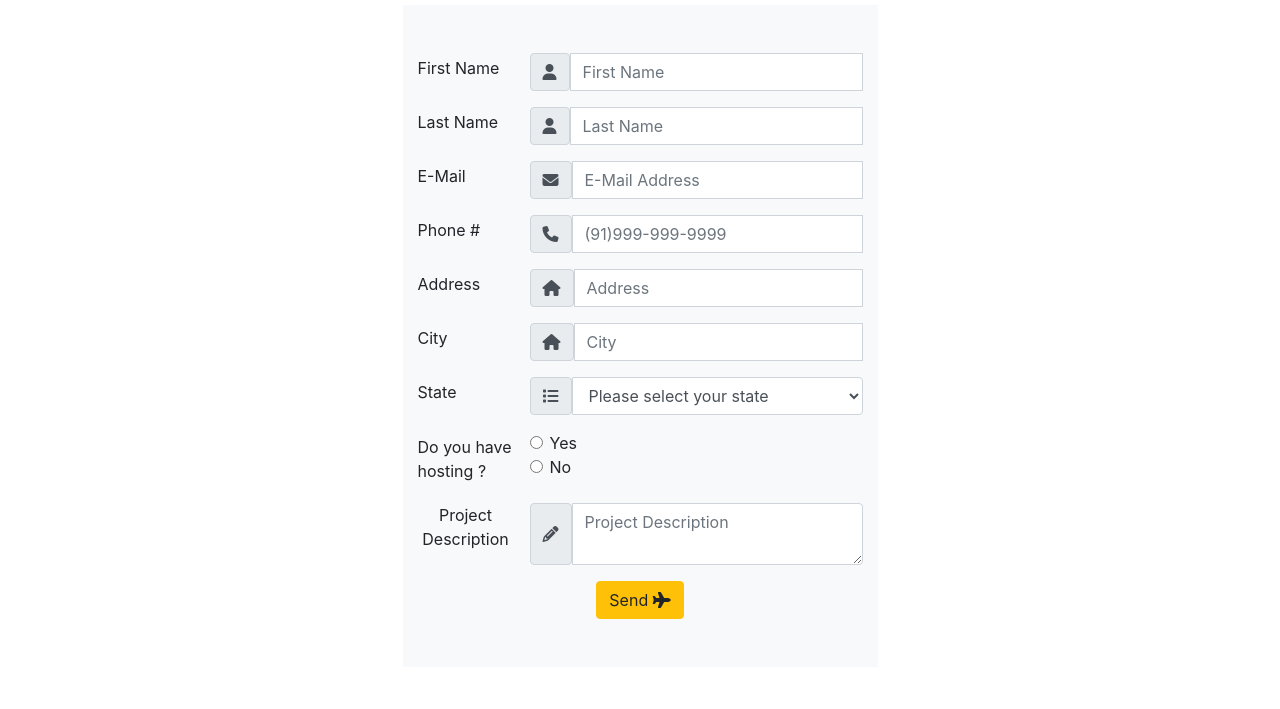
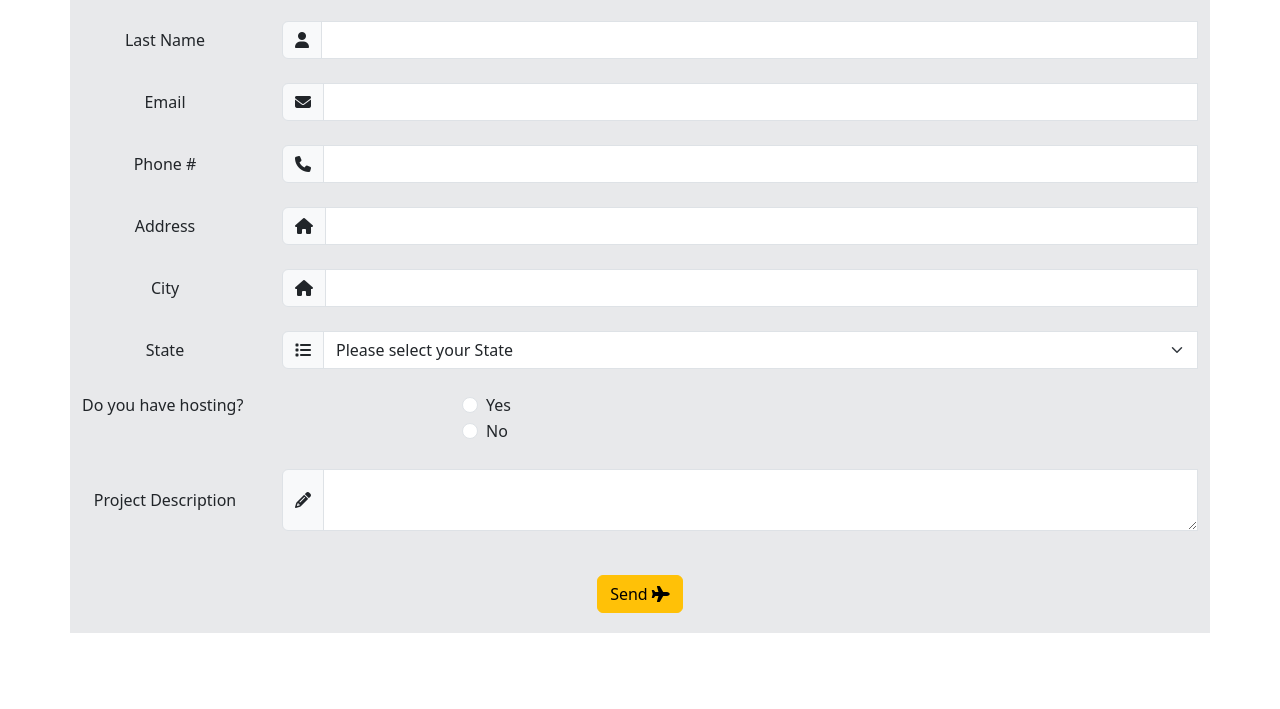
Before and after one commit to VarshithaVaddi/Mern-Bootstrap-and-javascript, a plain HTML site: page Bootstrap task-5.html in a window 1280 px wide. Shown: the part 91-800 px from the top of the page. Drawn offline with nearby package versions, Linux system fonts and the light colour scheme.

Commit message:
Add files via upload

```diff
--- a/Bootstrap task-5.html
+++ b/Bootstrap task-5.html
@@ -1,111 +1,194 @@
 <!DOCTYPE html>
 <html lang="en">
   <head>
-  <meta charset="UTF-8">
-  <meta http-equiv="X-UA-Compatible" content="IE=edge">
-  <meta name="viewport" content="width=device-width, initial-scale=1.0">
-  <link rel="stylesheet" href="https://cdn.jsdelivr.net/npm/bootstrap@4.3.1/dist/css/bootstrap.min.css"
-  integrity="sha384-ggOyR0iXCbMQv3Xipma34MD+dH/1fQ784/j6cY/iJTQUOhcWr7x9JvoRxT2MZw1T" crossorigin="anonymous">
-  <script src="https://kit.fontawesome.com/9f72516796.js" crossorigin="anonymous"></script>
-  <title>BS TASK 5</title>
+    <meta charset="UTF-8" />
+    <meta http-equiv="X-UA-Compatible" content="IE=edge" />
+    <meta name="viewport" content="width=device-width, initial-scale=1.0" />
+    <title>Bootstrap task-5(21BCE9346)</title>
+    <style>
+      .grid {
+        background-color: rgb(232, 233, 235);
+        padding: 20px;
 
+        max-width: 400px;
+        margin: 0 auto;
+      }
+
+      .input-group-text {
+        margin-left: 10px;
+      }
+
+      .frm {
+        margin-top: 30px;
+      }
+
+      .lbl {
+        display: flex;
+        justify-content: center;
+        align-items: center;
+      }
+
+      .abi {
+        width: 10px;
+      }
+
+      .btn {
+        margin-top: 20px;
+      }
+    </style>
+
+    <link
+      rel="stylesheet"
+      href="https://cdnjs.cloudflare.com/ajax/libs/font-awesome/6.4.0/css/all.min.css"
+      integrity="sha512-iecdLmaskl7CVkqkXNQ/ZH/XLlvWZOJyj7Yy7tcenmpD1ypASozpmT/E0iPtmFIB46ZmdtAc9eNBvH0H/ZpiBw=="
+      crossorigin="anonymous"
+      referrerpolicy="no-referrer"
+    />
+    <link
+      href="https://cdn.jsdelivr.net/npm/bootstrap@5.3.0-alpha3/dist/css/bootstrap.min.css"
+      rel="stylesheet"
+      integrity="sha384-KK94CHFLLe+nY2dmCWGMq91rCGa5gtU4mk92HdvYe+M/SXH301p5ILy+dN9+nJOZ"
+      crossorigin="anonymous"
+    />
   </head>
-
-<body class="bg-white">
-  <h1 style="text-align: center;">Form Validation</h1>
-  <script src="https://cdn.jsdelivr.net/npm/bootstrap@5.3.0/dist/js/bootstrap.bundle.min.js"></script>
-  <div class="container">
-    <div class="row mt-5">
-      <div class="col-lg-5 m-auto bg-light py-5">
-        <form action="#" class="needs-validation" novalidate>
-          <div class="input-group has-validation mb-3">
-            <label style="width: 7em; padding-right: 1em;" for="fn" class="d-flex align-items-center">First Name</label>
-            <span class="input-group-text">
-              <i class="fa fa-user"></i>
-            </span>
-            <input name="fn" type="text" class="form-control" placeholder="First Name" required />
+  <body>
+    <div class="grid container">
+      <form class="frm needs-validation" novalidate>
+        <div class="row mb-4">
+          <div class="col-2 lbl">First Name</div>
+          <div class="col-10">
+            <div class="input-group">
+              <div class="input-group-text">
+                <i class="fa fa-user" aria-hidden="true"></i>
+              </div>
+              <input type="text" class="form-control" required />
               <div class="invalid-feedback">Please supply your first name</div>
-
-          </div>
-
-          <div class="input-group has-validation mb-3">
-            <label style="width: 7em; padding-right: 1em;" for="ln" class="d-flex align-items-center">Last Name</label>
-            <span class="input-group-text">
-              <i class="fa fa-user"></i>
-            </span>
-            <input required name="ln" type="text" class="form-control" placeholder="Last Name" />
-            <div class="invalid-feedback">Please supply your last name</div>
-
-          </div>
-
-          <div class="input-group has-validation mb-3">
-            <label style="width: 7em; padding-right: 1em;" for="email" class="d-flex align-items-center">E-Mail</label>
-            <span class="input-group-text">
-              <i class="fa-solid fa-envelope"></i>
-            </span>
-            <input required name="email" type="email" class="form-control" placeholder="E-Mail Address" />
-            <div class="invalid-feedback">Please supply your email address</div>
-
-          </div>
-
-          <div class="input-group has-validation mb-3">
-            <label style="width: 7em; padding-right: 1em;" for="phone" class="d-flex align-items-center">Phone #</label>
-            <span class="input-group-text">
-              <i class="fa-solid fa-phone"></i>            </span>
-            <input required name="phone" type="tel" class="form-control" placeholder="(91)999-999-9999" />
-            <div class="invalid-feedback">Please supply your phone number</div>
-
-          </div>
-
-          <div class="input-group has-validation mb-3">
-            <label style="width: 7em; padding-right: 1em;" for="addr" class="d-flex align-items-center">Address</label>
-            <span class="input-group-text">
-              <i class="fa-solid fa-house"></i> </span>
-            <input required name="addr" type="text" class="form-control" placeholder="Address" />
-            <div class="invalid-feedback">Please supply your street address</div>
-
-          </div>
-
-          <div class="input-group has-validation mb-3">
-            <label style="width: 7em; padding-right: 1em;" for="city" class="d-flex align-items-center">City</label>
-            <span class="input-group-text">
-              <i class="fa-solid fa-house"></i> </span>
-            <input required name="city" type="text" class="form-control" placeholder="City" />
-            <div class="invalid-feedback">Please supply your city</div>
-
-          </div>
-
-          <div class="input-group has-validation mb-3">
-            <label style="width: 7em; padding-right: 1em;" for="state" class="d-flex align-items-center">State</label>
-            <span class="input-group-text">
-              <i class="fa-solid fa-list"></i> </span>
-              <select name="state" class="form-control">
-                <option value="" disabled selected>Please select your state</option>
-                <option value="state1">Goa</option>
-                <option value="state2">Kerala</option>
-                <option value="state3">Tamilnadu</option>
-                <option value="state4">Karnataka</option>
-                <option value="state5">Assam</option>
-              </select>
-          </div>
-          <div style="display: flex;">
-            <div style="width: 7em; padding-right: 1em; display: flex;" class="align-items-center">Do you have hosting ?</div>
-            <div class="pb-2">
-              <div class="form-check">
-                <input required class="form-check-input" name="host" value="yes" type="radio" id="host-yes">
-                <label class="form-check-label" for="host-yes">Yes</label>
-              </div>
-              <div class="form-check">
-                <input required class="form-check-input" name="host" value="no" type="radio" id="host-no">
-                <label class="form-check-label" for="host-no">No</label>
             </div>
           </div>
         </div>
-          <div class="input-group mb-3 mt-3">
-            <label style="width: 7em; padding-right: 1em;" for="proj" class="text-center">Project Description</label>
-            <span class="input-group-text">
-              <i class="fa-sharp fa-solid fa-pencil"></i></span>
-            <textarea name="proj" class="form-control" cols="30" rows="2" placeholder="Project Description"></textarea>
+        <div class="row mb-4">
+          <div class="col-2 lbl">Last Name</div>
+          <div class="col-10">
+            <div class="input-group">
+              <div class="input-group-text">
+                <i class="fa fa-user" aria-hidden="true"></i>
+              </div>
+              <input type="text" class="form-control" required />
+              <div class="invalid-feedback">Please supply your last name</div>
+            </div>
+          </div>
+        </div>
+        <div class="row mb-4">
+          <div class="col-2 lbl">Email</div>
+          <div class="col-10">
+            <div class="input-group">
+              <div class="input-group-text">
+                <i class="fa fa-envelope" aria-hidden="true"></i>
+              </div>
+              <input type="text" class="form-control" required />
+              <div class="invalid-feedback">
+                Please supply your email address
+              </div>
+            </div>
+          </div>
+        </div>
+        <div class="row mb-4">
+          <div class="col-2 lbl">Phone #</div>
+          <div class="col-10">
+            <div class="input-group">
+              <div class="input-group-text">
+                <i class="fa fa-phone" aria-hidden="true"></i>
+              </div>
+              <input type="text" class="form-control" required />
+              <div class="invalid-feedback">
+                Please supply your phone number
+              </div>
+            </div>
+          </div>
+        </div>
+        <div class="row mb-4">
+          <div class="col-2 lbl">Address</div>
+          <div class="col-10">
+            <div class="input-group">
+              <div class="input-group-text">
+                <i class="fa fa-home" aria-hidden="true"></i>
+              </div>
+              <input type="text" class="form-control" required />
+              <div class="invalid-feedback">Please supply your address</div>
+            </div>
+          </div>
+        </div>
+        <div class="row mb-4">
+          <div class="col-2 lbl">City</div>
+          <div class="col-10">
+            <div class="input-group">
+              <div class="input-group-text">
+                <i class="fa fa-home" aria-hidden="true"></i>
+              </div>
+              <input type="text" class="form-control" required />
+              <div class="invalid-feedback">Please supply your city</div>
+            </div>
+          </div>
+        </div>
+        <div class="row mb-4">
+          <div class="col-2 lbl">State</div>
+          <div class="col-10">
+            <div class="input-group">
+              <div class="input-group-text">
+                <i class="fa fa-list" aria-hidden="true"></i>
+              </div>
+              <select class="form-select abi" required>
+                <option value="" selected disabled>
+                  Please select your State
+                </option>
+                <option value="1">Andhra Pradesh</option>
+                <option value="2">Karnataka</option>
+                <option value="3">Tamilnadu</option>
+              </select>
+              <div class="invalid-feedback">Please select your State</div>
+            </div>
+          </div>
+        </div>
+        <div class="row mb-4">
+          <div class="col-4">Do you have hosting?</div>
+          <div class="col-8">
+            <div class="form-check">
+              <input
+                class="form-check-input"
+                type="radio"
+                name="exampleRadios"
+                id="exampleRadios1"
+                value="option1"
+                required
+              />
+              <label class="form-check-label" for="exampleRadios1"> Yes </label>
+            </div>
+            <div class="form-check">
+              <input
+                class="form-check-input"
+                type="radio"
+                name="exampleRadios"
+                id="exampleRadios2"
+                value="option2"
+                required
+              />
+              <label class="form-check-label" for="exampleRadios2"> No </label>
+            </div>
+          </div>
+        </div>
+        <div class="row mb-4">
+          <div class="col-2 lbl">Project Description</div>
+          <div class="col-10">
+            <div class="input-group">
+              <div class="input-group-text">
+                <i class="fa fa-pencil" aria-hidden="true"></i>
+              </div>
+              <textarea class="form-control" required></textarea>
+              <div class="invalid-feedback">
+                Please supply valid Description!
+              </div>
+            </div>
+          </div>
         </div>
         <div class="d-flex justify-content-center">
           <button type="submit" class="btn btn-warning">
@@ -114,27 +197,24 @@
         </div>
       </form>
     </div>
-    </div>
-  </div>
     <script>
-
-(function () {
-      'use strict'
-
-      var forms = document.querySelectorAll('.needs-validation')
-
-      Array.prototype.slice.call(forms)
-        .forEach(function (form) {
-          form.addEventListener('submit', function (event) {
+      (() => {
+        "use strict";
+        const forms = document.querySelectorAll(".needs-validation");
+        Array.from(forms).forEach((form) => {
+          form.addEventListener(
+            "submit",
+            (event) => {
               if (!form.checkValidity()) {
-              event.preventDefault()
-              event.stopPropagation()
+                event.preventDefault();
+                event.stopPropagation();
               }
-
-            form.classList.add('was-validated')
-          }, false)
-        })
-    })()
+              form.classList.add("was-validated");
+            },
+            false
+          );
+        });
+      })();
     </script>
   </body>
 </html>
```
Lines whose indentation alone changed are shown as unchanged.
